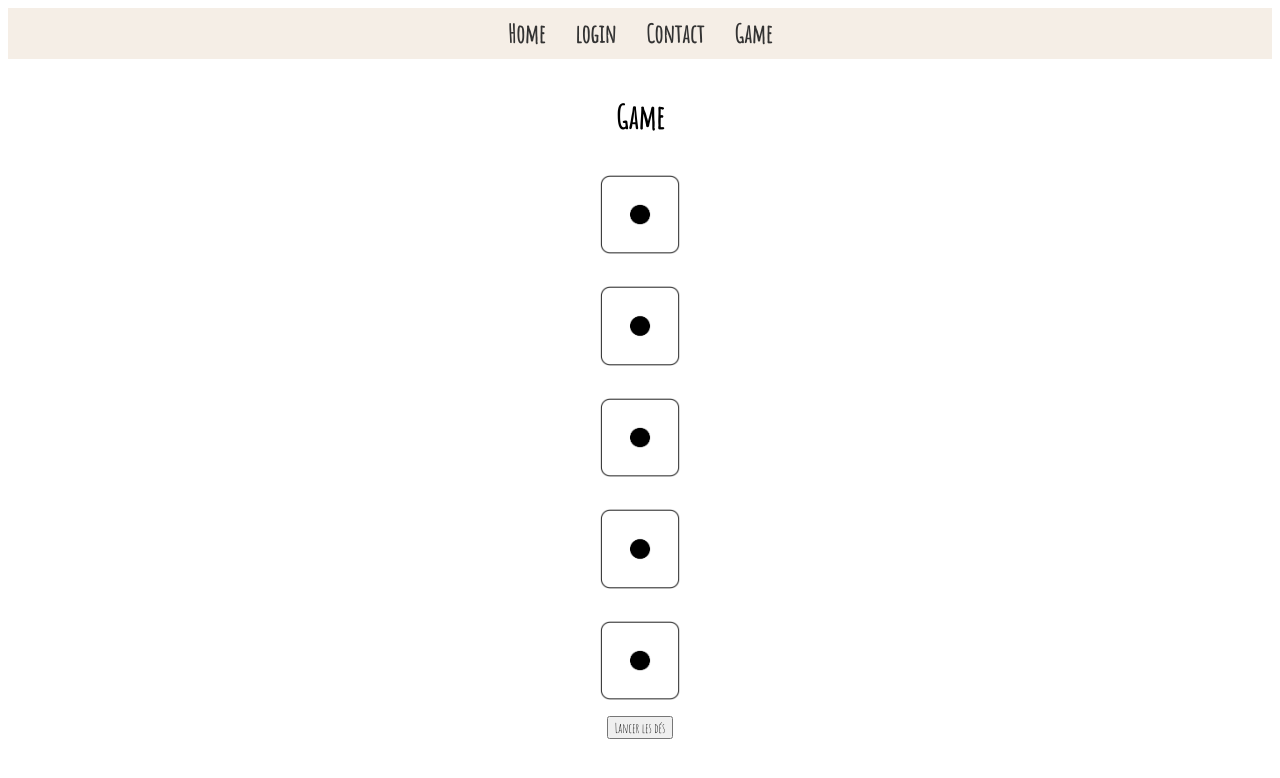
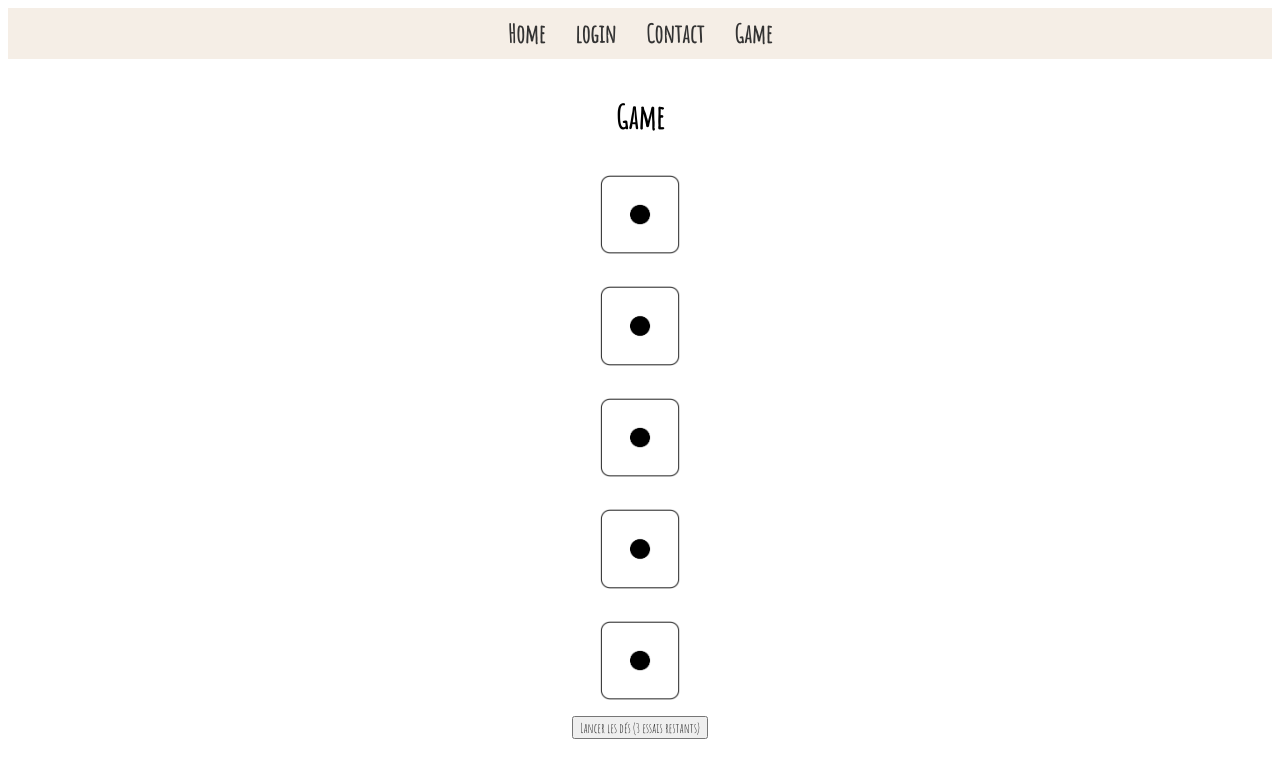
Before and after one commit to MDelmont/3wa_pastries_game, a React (Vite) app: page / in a window 1280 px wide. Shown: the top 778 px of the page. Built offline with nearby package versions, Linux system fonts and the light colour scheme.

Commit message:
Game dice system complete

```diff
--- a/src/pages/game.jsx
+++ b/src/pages/game.jsx
@@ -7,11 +7,57 @@ function GamePage() {
   const dispatch = useDispatch();
   const { pastriesWon } = useSelector((store) => store.gameSliceReducer);
   const [diceResults, setDiceResults] = useState(Array(5).fill(1));
+  const [remainingAttempts, setRemainingAttempts] = useState(3);
 
   const handleClick = () => {
     const results = throwDices();
     setDiceResults(results);
-    //dispatch(requestPastriesWon(results));
+    const nbPastriesWon = checkVictory(results);
+
+    if (nbPastriesWon != 0) {
+      dispatch(requestPastriesWon(nbPastriesWon));
+    } else {
+      console.log("Vous n'avez rien gagné... Retentez votre chance !");
+    }
+
+    setRemainingAttempts(remainingAttempts - 1);
+
+      if (remainingAttempts === 1) {
+        console.log("Dernier essai !");
+      }
+
+      if (remainingAttempts === 0) {
+        console.log("Fin des essais. Désactivez le bouton ici.");
+      }
+  };
+
+  const checkVictory = (results) => {
+    // Compter le nombre d'occurrences de chaque résultat
+    const occurrences = results.reduce((acc, result) => {
+      acc[result] = (acc[result] || 0) + 1;
+      return acc;
+    }, {});
+
+    // Vérifier les conditions de victoire
+    const values = Object.values(occurrences);
+
+    if (values.some((count) => count === 2)) {
+      if (values.filter((count) => count === 2).length === 2) {
+        return 2; // Deux paires
+      } else {
+        return 1; // Paire
+      }
+    } else if (values.some((count) => count === 3)) {
+      if (values.some((count) => count === 2)) {
+        return 3; // Brelan avec une paire
+      } else {
+        return 2; // Brelan seul
+      }
+    } else if (values.some((count) => count === 4)) {
+      return 3; // Carré
+    }
+
+    return 0; // Aucune condition de victoire
   };
 
   const renderImages = () => {
@@ -33,8 +79,6 @@ function GamePage() {
       const diceResult = Math.floor(Math.random() * 6) + 1;
       results.push(diceResult);
     }
-
-    console.log("Résultats des dés :", results);
     return results;
   };
 
@@ -43,7 +87,9 @@ function GamePage() {
       <div className="container">
       <h1>Game</h1>
       {renderImages()}
-      <button onClick={handleClick}>Lancer les dés</button>
+      <button onClick={handleClick} disabled={remainingAttempts === 0}>
+        Lancer les dés ({remainingAttempts} essais restants)
+      </button>
       <ul>
         {pastriesWon.length > 0 &&
           pastriesWon.map((pastrie, index) => (
```
